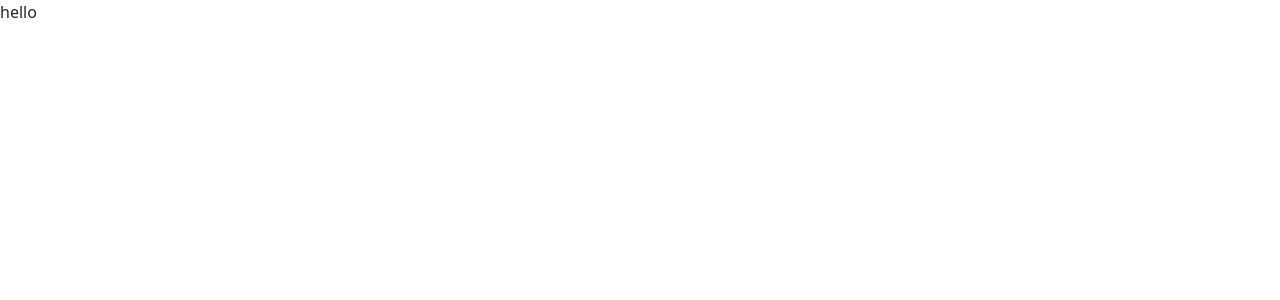
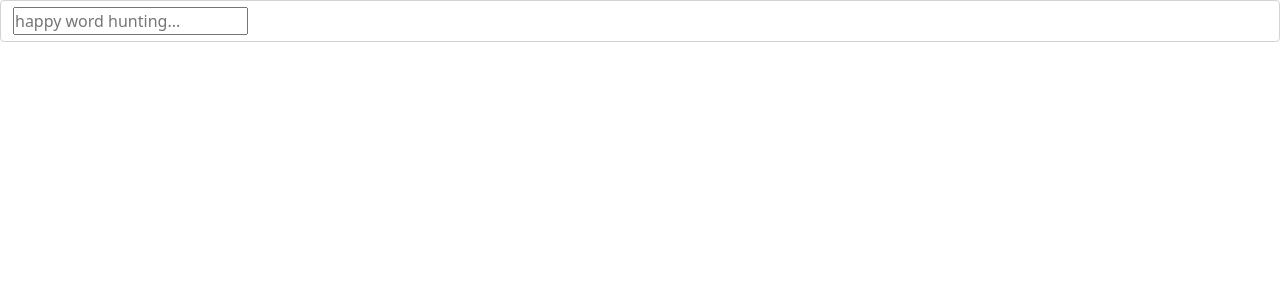
Before and after one commit to marinaban/dictionary-react, a React (Create React App) app: page / in a window 1280 px wide. Shown: the top 300 px of the page. Built offline with nearby package versions, Linux system fonts and the light colour scheme.

Commit message:
Added dictionary api integration

```diff
--- a/package.json
+++ b/package.json
@@ -6,6 +6,7 @@
     "@testing-library/jest-dom": "^5.16.4",
     "@testing-library/react": "^13.1.1",
     "@testing-library/user-event": "^13.5.0",
+    "axios": "^0.27.2",
     "react": "^18.1.0",
     "react-dom": "^18.1.0",
     "react-scripts": "5.0.1",
--- a/src/App.js
+++ b/src/App.js
@@ -1,11 +1,11 @@
+import React from "react";
 import "./App.css";
+import Dictionary from "./Dictionary";
 
 export default function App() {
   return (
     <div className="App">
-      <header className="App-header">
-        <div>hello</div>
-      </header>
+      <Dictionary />
     </div>
   );
 }
--- /dev/null
+++ b/src/Dictionary.css
@@ -0,0 +1,4 @@
+*{
+  padding: 0;
+  margin: 0;
+}
--- /dev/null
+++ b/src/Dictionary.js
@@ -0,0 +1,36 @@
+import React, { useState } from "react";
+import "./Dictionary.css";
+import axios from "axios";
+
+export default function Dictionary() {
+  const [keyword, setKeyword] = useState("");
+
+  function handleResponse(response) {
+    console.log(response.data[0]);
+  }
+
+  function handleSearch(event) {
+    event.preventDefault();
+    const apiUrl = `https://api.dictionaryapi.dev/api/v2/entries/en/${keyword}`;
+    axios.get(apiUrl).then(handleResponse);
+  }
+
+  function handleWordChange(event) {
+    setKeyword(event.target.value);
+  }
+
+  return (
+    <div className="Dictionary">
+      <form className="form " onSubmit={handleSearch}>
+        <div className="form-control rounded">
+          <input
+            type="search"
+            placeholder="happy word hunting..."
+            onChange={handleWordChange}
+          />
+        </div>
+      </form>
+      <h1>{keyword}</h1>
+    </div>
+  );
+}
```
Also changed, not shown: public/manifest.json, 1 other file (tests, documents, lock files or other folders).
